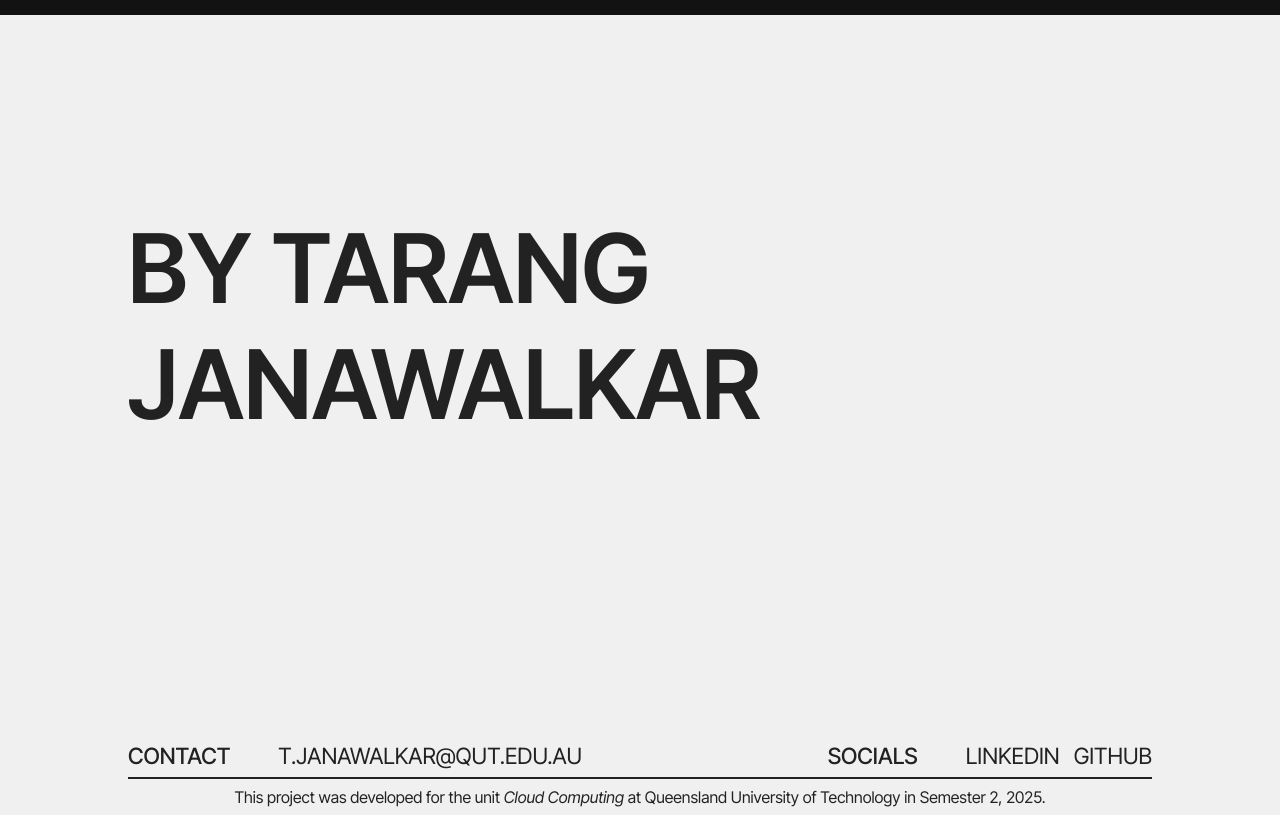
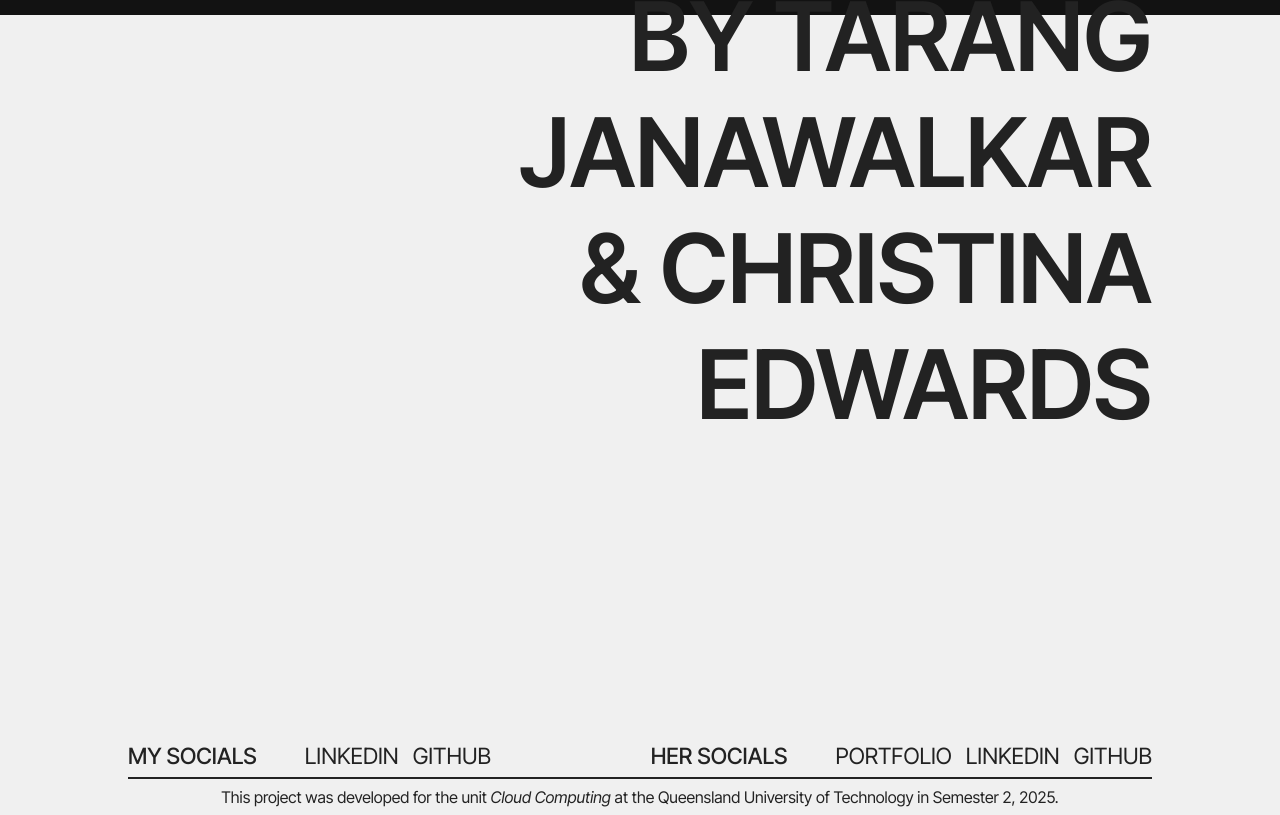
Before and after one commit to Tarang74/fluid-sim, a React (Vite) app in the folder app/web/: page / in a window 1280 px wide. Shown: the part 785-1600 px from the top of the page. Built offline with nearby package versions, Linux system fonts and the light colour scheme.

Commit message:
Add @Stellarium0-0 as co-author

```diff
--- a/app/web/src/pages/hero/index.css
+++ b/app/web/src/pages/hero/index.css
@@ -90,6 +90,7 @@
       font-size: 6rem;
       font-weight: 600;
       text-transform: uppercase;
+      text-align: right;
     }
 
     @media (max-width: 1200px) {
--- a/app/web/src/pages/hero/index.tsx
+++ b/app/web/src/pages/hero/index.tsx
@@ -25,27 +25,13 @@ export default function Hero() {
       </main>
       <footer className="hero-footer">
         <div className="footer-container">
-          <div className="author">By Tarang Janawalkar</div>
+          <div className="author">
+            By Tarang Janawalkar <br />& Christina Edwards
+          </div>
           <div className="footer-bottom">
             <div className="footer-sections">
               <div className="footer-section">
-                <div className="footer-section-title">Contact</div>
-                <div className="footer-section-links">
-                  <div className="footer-section-link">
-                    <span
-                      onClick={() => {
-                        window.open("mailto:t.janawalkar@qut.edu.au");
-                      }}
-                      tabIndex={0}
-                    >
-                      t.janawalkar@qut.edu.au
-                    </span>
-                  </div>
-                </div>
-              </div>
-
-              <div className="footer-section">
-                <div className="footer-section-title">Socials</div>
+                <div className="footer-section-title">My Socials</div>
                 <div className="footer-section-links">
                   <div className="footer-section-link">
                     <span
@@ -71,12 +57,52 @@ export default function Hero() {
                   </div>
                 </div>
               </div>
+
+              <div className="footer-section">
+                <div className="footer-section-title">Her Socials</div>
+                <div className="footer-section-links">
+                  <div className="footer-section-link">
+                    <span
+                      onClick={() => {
+                        window.open(
+                          "https://portfolio-flame-two-36.vercel.app/",
+                        );
+                      }}
+                      tabIndex={0}
+                    >
+                      Portfolio
+                    </span>
+                  </div>
+                  <div className="footer-section-link">
+                    <span
+                      onClick={() => {
+                        window.open(
+                          "https://linkedin.com/in/christina-edwards-7a0a7230a/",
+                        );
+                      }}
+                      tabIndex={0}
+                    >
+                      LinkedIn
+                    </span>
+                  </div>
+                  <div className="footer-section-link">
+                    <span
+                      onClick={() => {
+                        window.open("https://github.com/Stellarium0-0");
+                      }}
+                      tabIndex={0}
+                    >
+                      GitHub
+                    </span>
+                  </div>
+                </div>
+              </div>
             </div>
             <div className="disclaimer">
               <div className="rule" />
               <div className="disclaimer-text">
                 This project was developed for the unit <i>Cloud Computing</i>{" "}
-                at Queensland University of Technology in Semester 2, 2025.
+                at the Queensland University of Technology in Semester 2, 2025.
               </div>
             </div>
           </div>
```
Also changed, not shown: 1 other file (tests, documents, lock files or other folders).
